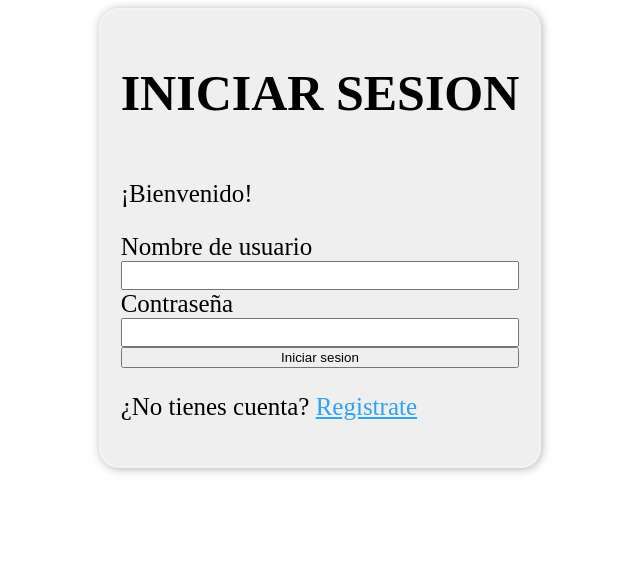
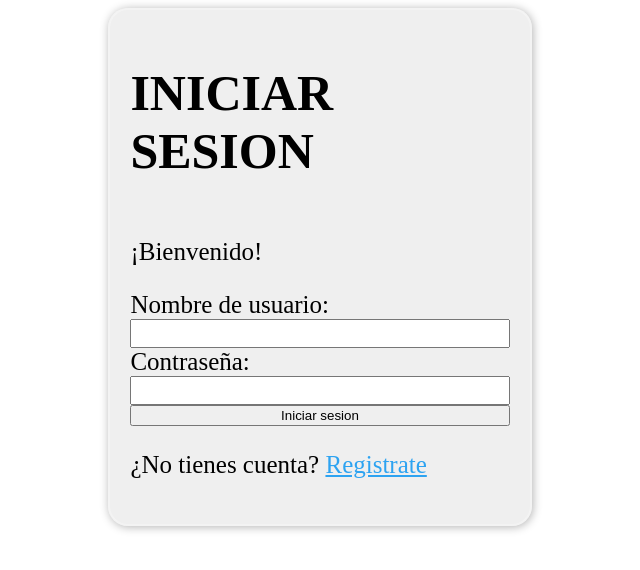
Before and after one commit to AdanNara/BDM-CAPA, a PHP site: page /logIn.html in a window 1280 px wide. Shown: the top 570 px of the page, without its empty margins (320-960 px from the left). Run offline with PHP 8.4, Linux system fonts and the light colour scheme; some libraries are stand-ins or nearby versions; some web fonts are replaced.

Commit message:
ajuste tamaño forms

```diff
--- a/src/views/login/logIn.css
+++ b/src/views/login/logIn.css
@@ -6,6 +6,7 @@ body{
     display: flex;
     align-items: center;
     justify-content: center;
+    width: 100%;
 }
 
 .logIn-container, .signIn-container{
@@ -18,6 +19,11 @@ body{
     flex-direction: column;
     padding: 20px;
     font-size: clamp(14px, 2vw, 25px)
+}
+
+.logIn-container{
+    width: 30%;
+
 }
 
 .form-logIn, .form-signIn{
@@ -35,7 +41,7 @@ body{
 }
 
 .signIn-container{
-    width: 400px;
+    width: 50%;
 }
 
 #btn_volver {
--- a/src/views/login/logIn.html
+++ b/src/views/login/logIn.html
@@ -22,10 +22,10 @@
             <p>¡Bienvenido!</p>
                 <form id="formularioLogin" class="form-logIn" action="../home/home.html" method="post" autocomplete="off">
 
-                    <label for="in_username">Nombre de usuario</label>
+                    <label for="in_username">Nombre de usuario:</label>
                     <input type="text" name="username" id="id_username" required>
 
-                    <label for="in_password">Contraseña</label>
+                    <label for="in_password">Contraseña:</label>
                     <input type="password" name="password" id="in_password" required>
                     <button id="btn_Registrar">Iniciar sesion</button>
 
--- a/src/views/signIn/signIn.css
+++ b/src/views/signIn/signIn.css
@@ -35,7 +35,7 @@ body{
 }
 
 .signIn-container{
-    width: 400px;
+    width: 50%;
 }
 
 #btn_volver {
```
